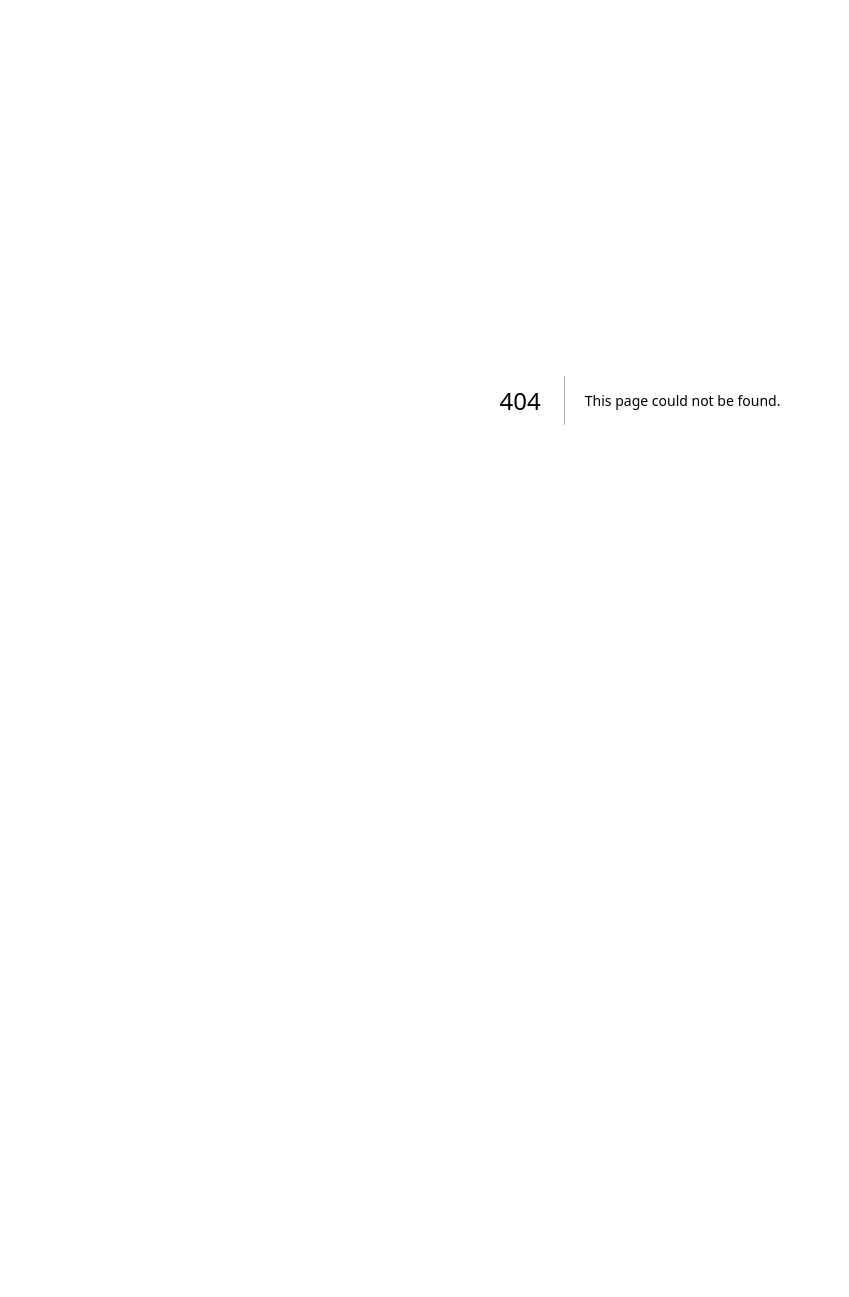
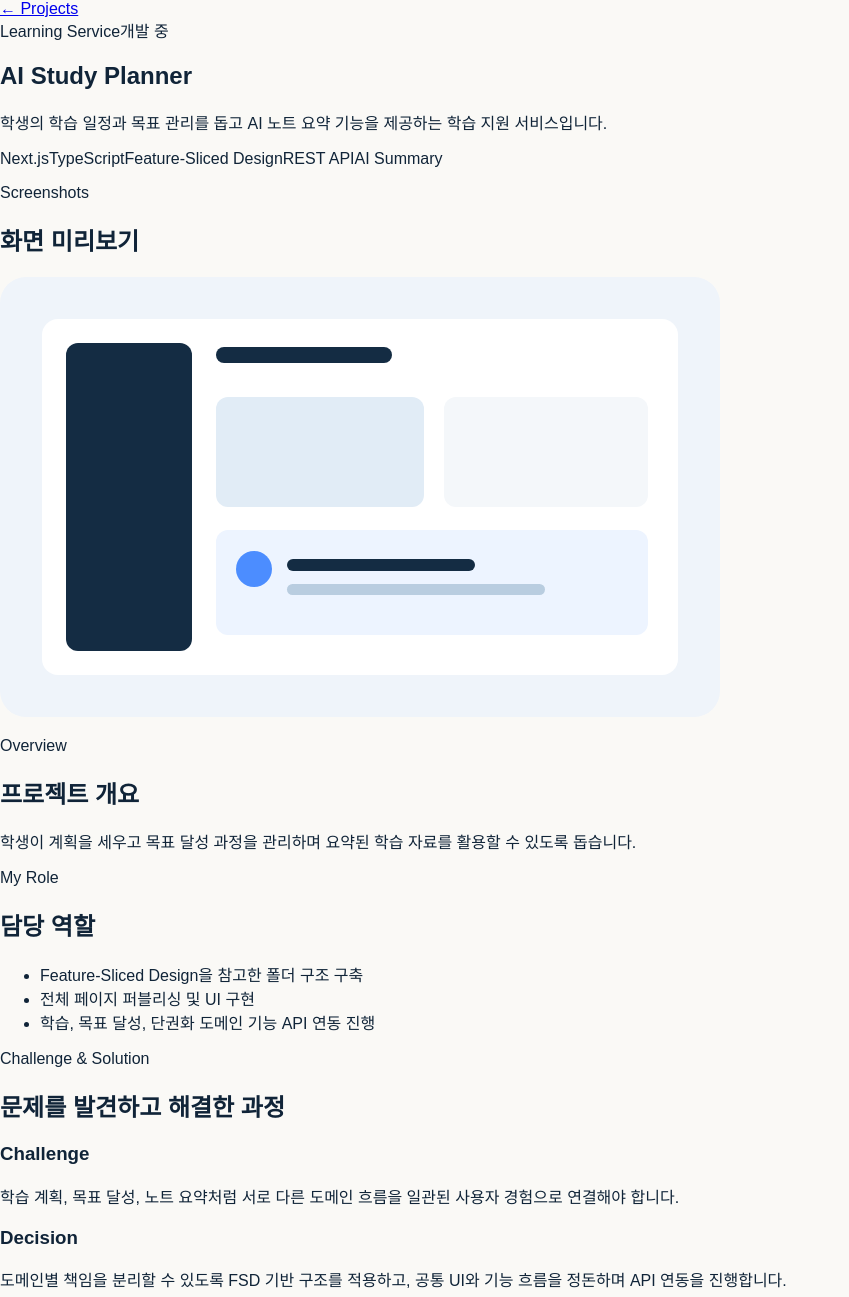
Before and after one commit to dv-yeop920/my-portfolio, a Next.js app: page /projects/ai-study-planner in a window 1280 px wide. Before the commit this address had no page. Shown: the top 1297 px of the page, without its empty margins (0-849 px from the left). Before the commit the page ends 800 px from the top, so only its background shows below. Built offline with nearby package versions, Linux system fonts and the light colour scheme.

Commit message:
feat: add project case study pages

```diff
--- /dev/null
+++ b/app/projects/[slug]/page.tsx
@@ -0,0 +1,34 @@
+import type { Metadata } from "next";
+import { notFound } from "next/navigation";
+import { ProjectDetail } from "@/components/project-detail";
+import { getProjectBySlug, portfolio } from "@/data/portfolio";
+
+type ProjectPageProps = {
+  params: Promise<{ slug: string }>;
+};
+
+export function generateStaticParams() {
+  return portfolio.projects.map((project) => ({ slug: project.slug }));
+}
+
+export async function generateMetadata({
+  params,
+}: ProjectPageProps): Promise<Metadata> {
+  const { slug } = await params;
+  const project = getProjectBySlug(slug);
+
+  return project
+    ? { title: `${project.title} | 이준엽`, description: project.summary }
+    : { title: "Project Not Found | 이준엽" };
+}
+
+export default async function ProjectPage({ params }: ProjectPageProps) {
+  const { slug } = await params;
+  const project = getProjectBySlug(slug);
+
+  if (!project) {
+    notFound();
+  }
+
+  return <ProjectDetail project={project} />;
+}
--- /dev/null
+++ b/components/project-detail.tsx
@@ -0,0 +1,96 @@
+import Image from "next/image";
+import Link from "next/link";
+import type { Project } from "@/data/portfolio";
+
+export function ProjectDetail({ project }: { project: Project }) {
+  return (
+    <main className="case-study">
+      <section className="case-hero container">
+        <Link href="/#projects" className="back-link">
+          &larr; Projects
+        </Link>
+        <div className="project-meta">
+          <span>{project.eyebrow}</span>
+          <span>{project.status}</span>
+        </div>
+        <h1>{project.title}</h1>
+        <p className="case-summary">{project.summary}</p>
+        <div className="tags">
+          {project.stack.map((technology) => (
+            <span key={technology}>{technology}</span>
+          ))}
+        </div>
+      </section>
+
+      <section className="case-preview container" aria-labelledby="screenshots-title">
+        <p className="eyebrow">Screenshots</p>
+        <h2 id="screenshots-title">화면 미리보기</h2>
+        <Image
+          src={project.previewImage}
+          alt={project.previewAlt}
+          width={720}
+          height={440}
+          priority
+        />
+      </section>
+
+      <section className="case-grid container">
+        <article>
+          <p className="eyebrow">Overview</p>
+          <h2>프로젝트 개요</h2>
+          <p>{project.purpose}</p>
+        </article>
+        <article>
+          <p className="eyebrow">My Role</p>
+          <h2>담당 역할</h2>
+          <ul>
+            {project.role.map((role) => (
+              <li key={role}>{role}</li>
+            ))}
+          </ul>
+        </article>
+      </section>
+
+      <section className="story container" aria-labelledby="challenge-title">
+        <p className="eyebrow">Challenge &amp; Solution</p>
+        <h2 id="challenge-title">문제를 발견하고 해결한 과정</h2>
+        <div className="story-grid">
+          <article>
+            <h3>Challenge</h3>
+            <p>{project.challenge}</p>
+          </article>
+          <article>
+            <h3>Decision</h3>
+            <p>{project.solution}</p>
+          </article>
+          <article>
+            <h3>Outcome</h3>
+            <p>{project.outcome}</p>
+          </article>
+        </div>
+      </section>
+
+      <section className="section container">
+        <p className="eyebrow">Technical Highlights</p>
+        <h2>기술적 포인트</h2>
+        <div className="highlight-grid">
+          {project.highlights.map((highlight) => (
+            <article key={highlight.title}>
+              <h3>{highlight.title}</h3>
+              <p>{highlight.description}</p>
+            </article>
+          ))}
+        </div>
+      </section>
+
+      <section className="retrospective container">
+        <p className="eyebrow">Retrospective</p>
+        <h2>배운 점</h2>
+        <p>{project.retrospective}</p>
+        <Link href="/#projects" className="text-link">
+          다른 프로젝트 보기
+        </Link>
+      </section>
+    </main>
+  );
+}
```
Also changed, not shown: app/not-found.tsx (added, +13 -0 lines), 1 other file (tests, documents, lock files or other folders).
